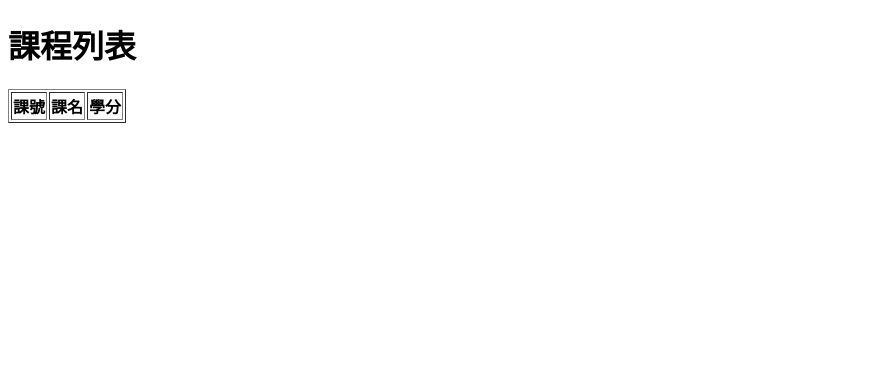
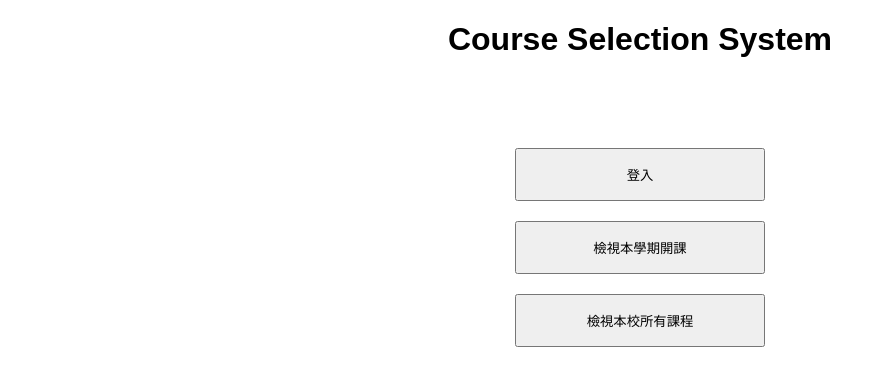
Before and after one commit to shadowhunter2155/DatabaseProject, a Flask app: page / in a window 1280 px wide. Shown: the top 386 px of the page, without its empty margins (0-885 px from the left). Run offline with Flask 3, Linux system fonts and the light colour scheme; data that the repository does not hold is empty.

Commit message:
add index page and view courses sysyem

```diff
--- a/course_system/app.py
+++ b/course_system/app.py
@@ -17,22 +17,85 @@ cursor = db.cursor(dictionary=True)
 def login():
     return render_template("login.html")
 
+# main homepage
 @app.route("/")
-def home():
+def index():
+    return render_template("index.html")
 
+# view all current courses
+@app.route("/current_courses")
+def current_courses():
+    db = get_db()
     cursor = db.cursor(dictionary=True)
+    cursor.execute("""
+        SELECT
+            co.offering_id,
+            c.course_id,
+            c.name,
+            c.credits,
 
-    cursor.execute("""
-        SELECT *
-        FROM Course
+            i.name AS instructor,
+
+            cl.building,
+            cl.room_number,
+
+            co.current_enroll,
+            co.capacity,
+
+            s.year,
+            s.term
+
+        FROM Course_Offering co
+
+        JOIN Course c
+            ON co.course_id=c.course_id
+
+        JOIN Semester s
+            ON co.semester_id=s.semester_id
+
+        LEFT JOIN Instructor i
+            ON co.instructor_id=i.instructor_id
+
+        LEFT JOIN Classroom cl
+            ON co.classroom_id=cl.classroom_id
+
+        ORDER BY c.course_id
     """)
 
     courses = cursor.fetchall()
-
+    db.close()
     return render_template(
-        "index.html",
+        "current_courses.html",
         courses=courses
     )
+
+@app.route("/all_courses")
+def all_courses():
+    db=get_db()
+    cursor=db.cursor(dictionary=True)
+    cursor.execute("""
+        SELECT
+            c.course_id,
+            c.name,
+            c.credits,
+            c.category,
+            d.dept_name
+
+        FROM Course c
+
+        LEFT JOIN Department d
+        ON c.dept_name=d.dept_name
+
+        ORDER BY c.course_id
+    """)
+
+    courses=cursor.fetchall()
+    db.close()
+    return render_template(
+        "all_courses.html",
+        courses=courses
+    )
+
 
 @app.route("/student_login", methods=["POST"])
 def student_login():
@@ -79,6 +142,7 @@ def student_home():
         "student_home.html",
         student=student
     )
+
 @app.route("/logout")
 def logout():
     session.clear()
@@ -109,6 +173,7 @@ def course_search():
     courses = cursor.fetchall()
 
     return render_template("course_search.html", courses=courses)
+
 @app.route("/enroll/<offering_id>")
 def enroll(offering_id):
 
@@ -201,6 +266,7 @@ def enroll(offering_id):
     db.close()
 
     return "選課成功"
+
 @app.route("/schedule")
 def schedule():
 
@@ -234,6 +300,7 @@ def schedule():
     db.close()
 
     return render_template("schedule.html", schedule=schedule_data)
+
 @app.route("/drop/<offering_id>")
 def drop(offering_id):
 
@@ -274,5 +341,6 @@ def drop(offering_id):
     db.close()
 
     return redirect("/schedule")
+
 if __name__ == "__main__":
     app.run(debug=True)
--- a/course_system/templates/index.html
+++ b/course_system/templates/index.html
@@ -1,29 +1,62 @@
 <!DOCTYPE html>
+
 <html>
+
 <head>
-    <title>選課系統</title>
+
+<title>選課系統</title>
+
+<style>
+
+body{
+text-align:center;
+font-family:Arial;
+}
+
+.menu{
+margin-top:80px;
+}
+
+button{
+padding:15px;
+width:250px;
+margin:10px;
+}
+
+</style>
+
 </head>
+
 <body>
 
-<h1>課程列表</h1>
+<h1>Course Selection System</h1>
 
-<table border="1">
+<div class="menu">
 
-<tr>
-    <th>課號</th>
-    <th>課名</th>
-    <th>學分</th>
-</tr>
+<a href="/login">
+<button>
+登入
+</button>
+</a>
 
-{% for course in courses %}
-<tr>
-    <td>{{ course.course_id }}</td>
-    <td>{{ course.name }}</td>
-    <td>{{ course.credits }}</td>
-</tr>
-{% endfor %}
+<br>
 
-</table>
+<a href="/current_courses">
+<button>
+檢視本學期開課
+</button>
+</a>
+
+<br>
+
+<a href="/all_courses">
+<button>
+檢視本校所有課程
+</button>
+</a>
+
+</div>
 
 </body>
+
 </html>
```
Also changed, not shown: course_system/templates/all_courses.html (added, +19 -0 lines), course_system/templates/current_courses.html (added, +23 -0 lines).
